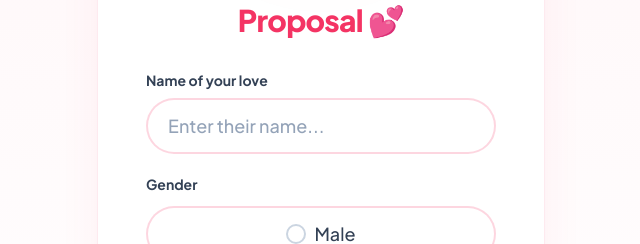
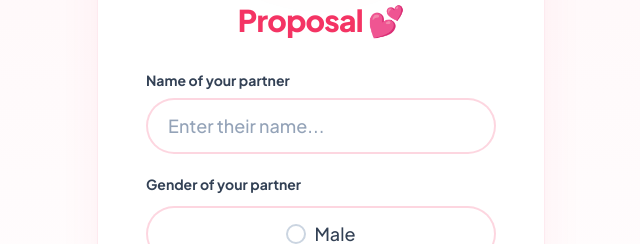
Before and after one commit to shwet91/valentine-praposal-generator, a React (Vite) app: page / in a window 1280 px wide. Shown: the part 306-550 px from the top of the page, without its empty margins (319-959 px from the left). Built offline with nearby package versions, Linux system fonts and the light colour scheme; a web font is replaced by a local one.

Commit message:
updated text

```diff
--- a/home/page.tsx
+++ b/home/page.tsx
@@ -62,7 +62,7 @@ const LandingPage: React.FC = () => {
           {/* Name Input */}
           <div className="w-full mb-5">
             <label className="block text-slate-700 font-bold mb-2 text-sm">
-              Name of your love
+              Name of your partner
             </label>
             <input
               type="text"
@@ -76,7 +76,7 @@ const LandingPage: React.FC = () => {
           {/* Gender Input */}
           <div className="w-full mb-8">
             <label className="block text-slate-700 font-bold mb-3 text-sm">
-              Gender
+              Gender of your partner
             </label>
             <div className="flex flex-col gap-3">
               {["Male", "Female"].map((option) => (
```
